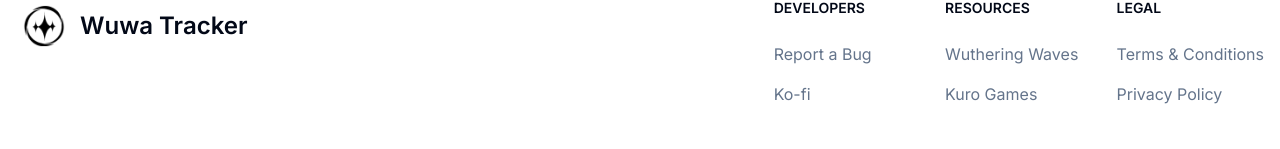
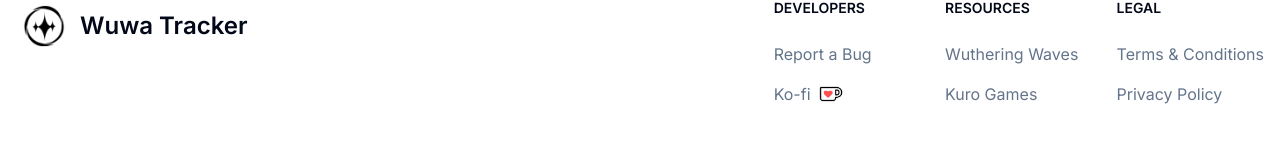
Before and after one commit to Luzefiru/wuwatracker, a Next.js app: page /convene/limited-character in a window 1280 px wide. Shown: the part 803-952 px from the top of the page. Built offline with nearby package versions, Linux system fonts and the light colour scheme; what @shrutibalasa/tailwind-grid-auto-fit would draw is missing.

Commit message:
feat: add ko-fi icon

```diff
--- a/src/app/layout.tsx
+++ b/src/app/layout.tsx
@@ -5,6 +5,7 @@ import { ThemeProvider } from '@/components/ui/theme-provider';
 import { Footer } from '@/components/ui/footer';
 import { Header } from '@/components/ui/header';
 import { Toaster } from '@/components/ui/sonner';
+import Script from 'next/script';
 
 const inter = Inter({ subsets: ['latin'] });
 
--- a/src/components/ui/footer.tsx
+++ b/src/components/ui/footer.tsx
@@ -33,7 +33,21 @@ export function Footer() {
                   </a>
                 </li>
                 <li>
-                  <a href="https://ko-fi.com/manage/mypage">Ko-fi</a>
+                  <a
+                    href="https://ko-fi.com/manage/mypage"
+                    className="flex gap-2 items-center"
+                  >
+                    <span>Ko-fi</span>{' '}
+                    <div className="aspect-square relative w-6 flex items-center">
+                      <Image
+                        className="object-cover"
+                        src="/icons/ko-fi.png"
+                        width="1239"
+                        height="853"
+                        alt="Support Us on Ko-fi"
+                      />
+                    </div>
+                  </a>
                 </li>
               </ul>
             </div>
```
Also changed, not shown: public/icons/ko-fi.png (added).
